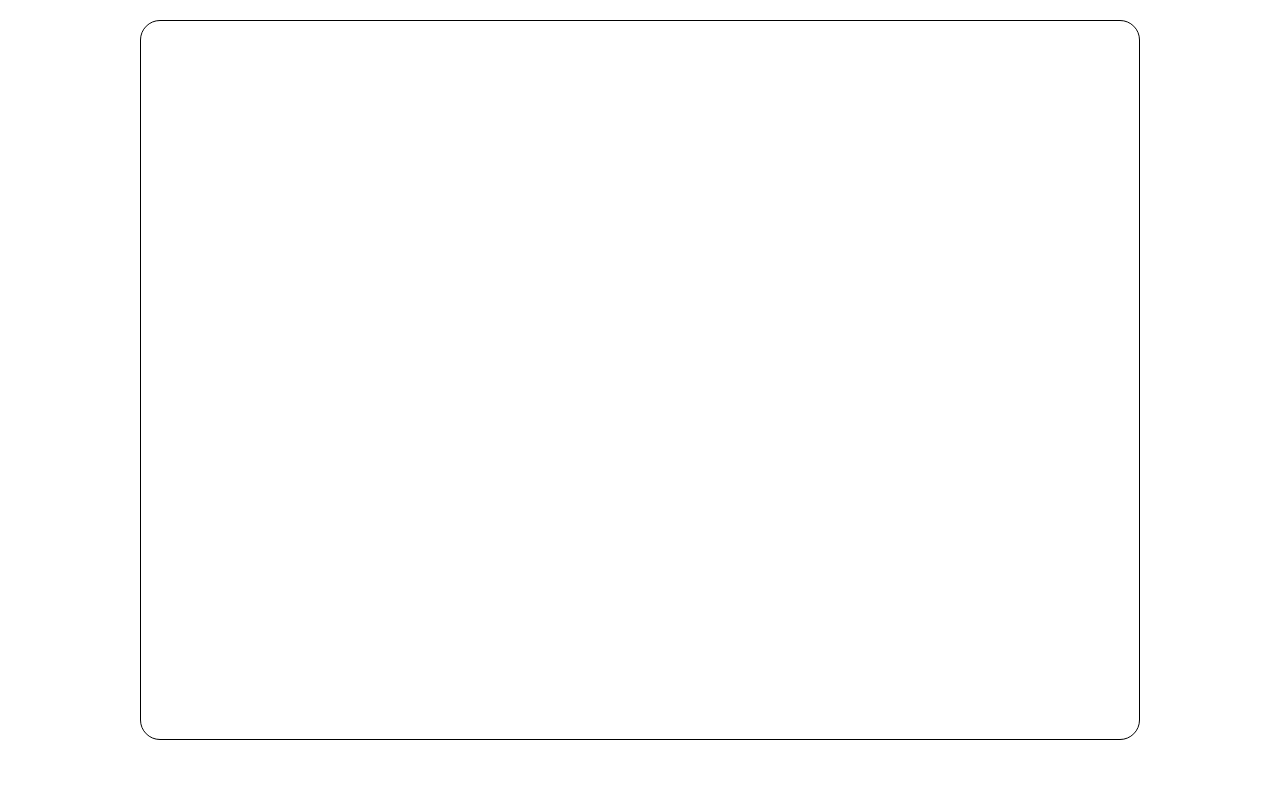
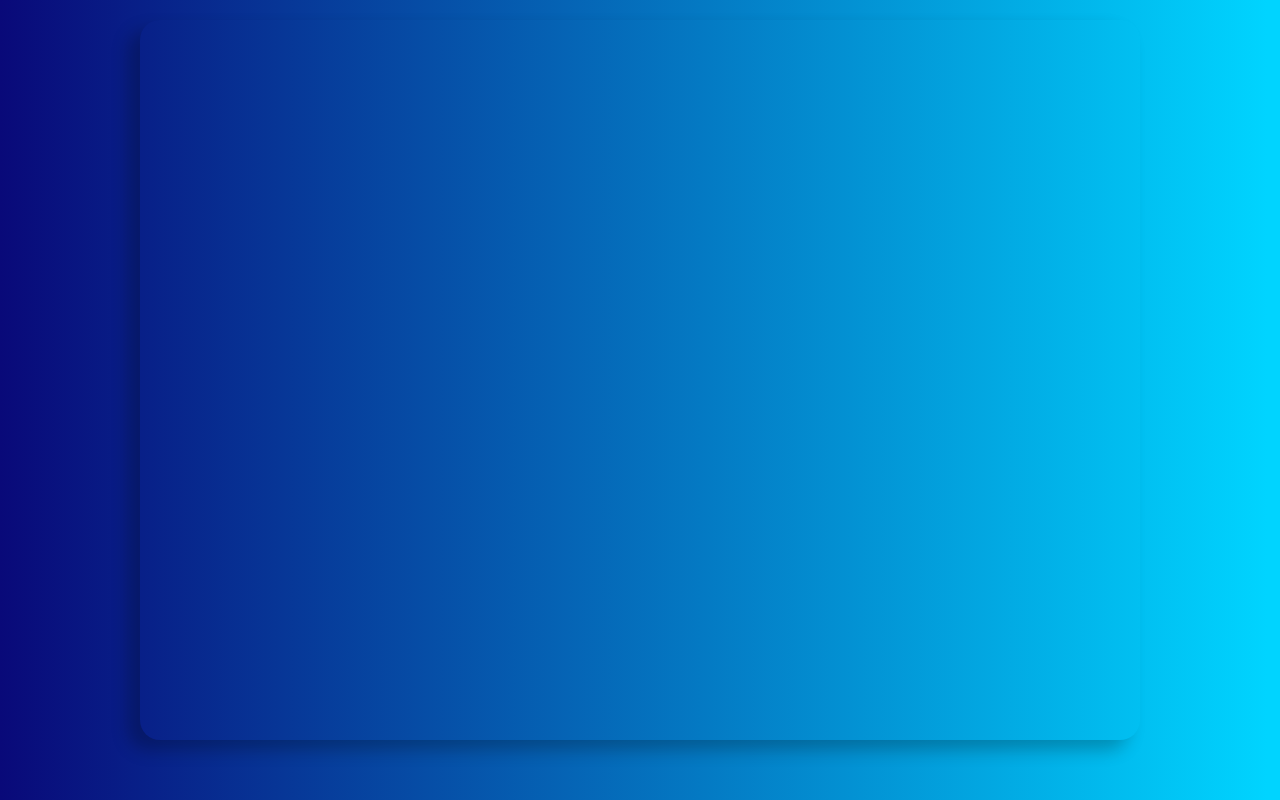
Before and after one commit to mgaidos/WeatherApp, a React (Vite) app in the folder weather-app/: page / in a window 1280 px wide. Built offline with nearby package versions, Linux system fonts and the light colour scheme.

Commit message:
added colors and box shadow to Box

```diff
--- a/weather-app/src/App.jsx
+++ b/weather-app/src/App.jsx
@@ -13,9 +13,10 @@ function App() {
       maxWidth: 1000,
       height: "90vh",
       display: "flex",
-      border: "1px solid black",
-      borderRadius: 5
-      }}>
+      borderRadius: 5,
+      backgroundColor: "inherit",
+      boxShadow: "-12px 10px 17px 0px rgba(0,0,0,0.24)"
+    }}>
 
     </Box>
   )
--- a/weather-app/src/index.css
+++ b/weather-app/src/index.css
@@ -8,5 +8,5 @@
 body {
     display: flex;
     justify-content: center;
-
+    background: linear-gradient(90deg, rgba(2,0,36,1) 0%, rgba(9,9,121,1) 0%, rgba(0,212,255,1) 99%);
 }
```
